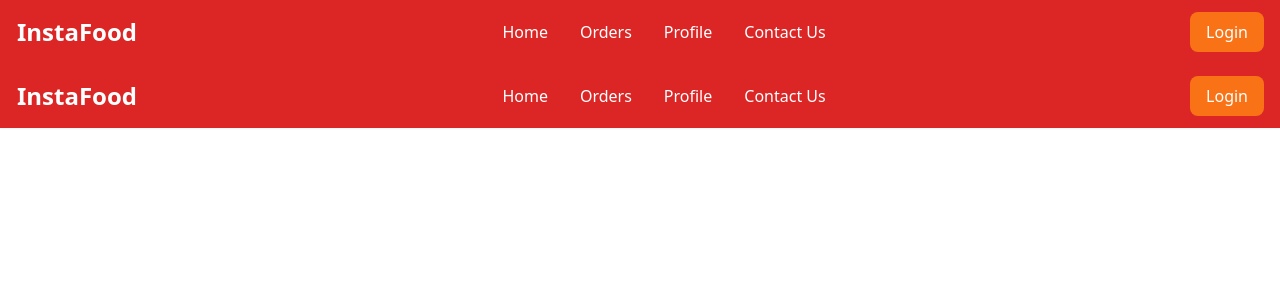
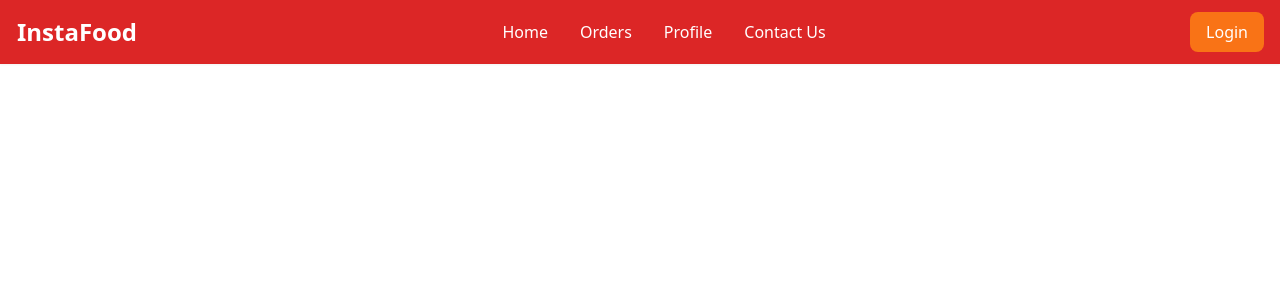
Before and after one commit to VaibhavRajput91/CDAC-InstaFood, a React (Vite) app in the folder client/: page / in a window 1280 px wide. Shown: the top 300 px of the page. Built offline with nearby package versions, Linux system fonts and the light colour scheme.

Commit message:
added route of dashboard

```diff
--- a/client/src/App.jsx
+++ b/client/src/App.jsx
@@ -2,13 +2,17 @@
 import {ToastContainer} from 'react-toastify'
 import Navbar from './components/common/Navbar/Navbar'
 import Dashboard from './pages/customer/Dashboard'
+import { Route, Routes } from 'react-router-dom'
 
 function App() {
 
   return (
     <>
-      <Navbar />
-      <Dashboard />
+      <Routes>
+      <Route path="/" element={<Navbar />} />
+      <Route path="/customer/dashboard" element={<Dashboard />} />
+
+      </Routes>
       <ToastContainer />
     </>
   )
--- a/client/src/pages/customer/Dashboard.jsx
+++ b/client/src/pages/customer/Dashboard.jsx
@@ -5,6 +5,7 @@
     return (
         <div>
            <Navbar />
+
         </div>
     )
 }
```
